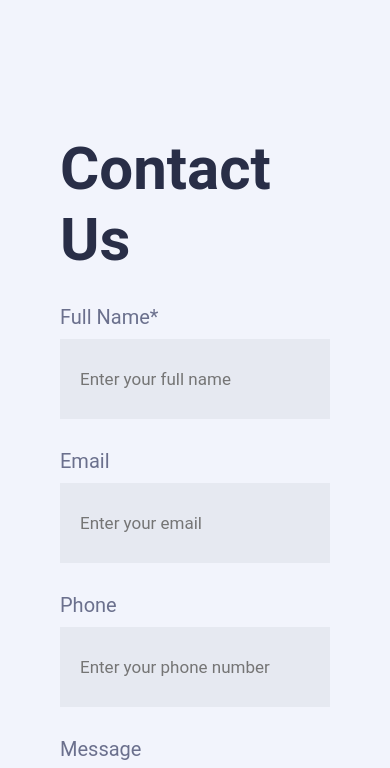
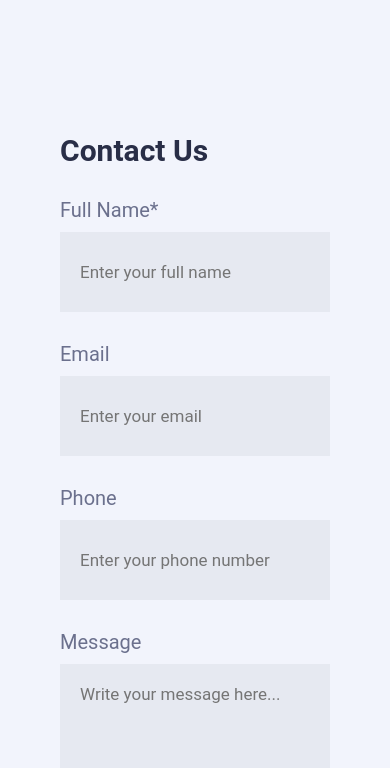
Before and after one commit to diegochiola/WEB-midTerm-Project, a plain HTML site: page html/contact.html in a window 390 px wide. Shown: the part 47-815 px from the top of the page. Drawn offline with nearby package versions, Linux system fonts and the light colour scheme.

Commit message:
hotfix/contact-us change h1 size

```diff
--- a/css/contact.css
+++ b/css/contact.css
@@ -69,9 +69,7 @@ header {
 .close-menu {
   display: none;
 }
-.project a {
-  color: var(--blue);
-}
+
 .contact-us {
   display: flex;
   flex-direction: column;
@@ -260,6 +258,10 @@ header {
     align-items: center;
     margin-bottom: 0px;
   }
+  .contact-us h1 {
+    font-size: 30px;
+    color: var(--black);
+  }
   .email-phone {
     display: flex;
     flex-direction: column;
```
Also changed, not shown: 3 other files.
